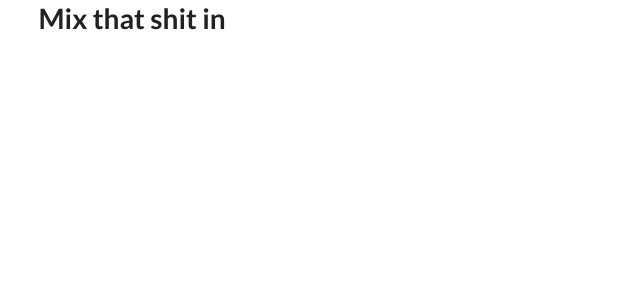
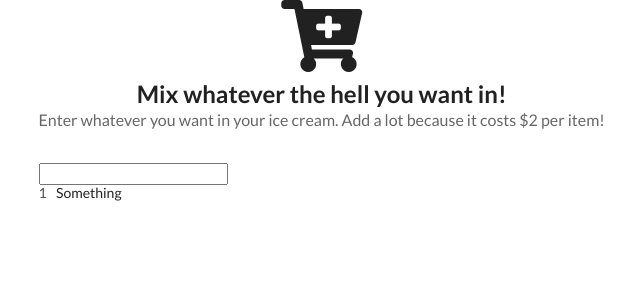
Before and after one commit to JacobPRC/voting-app, a React (Create React App) app: page /mixins in a window 1280 px wide. Shown: the top 300 px of the page, without its empty margins (38-678 px from the left). Built offline with nearby package versions, Linux system fonts and the light colour scheme.

Commit message:
set up basic template and notes for where I want to take this weird app

```diff
--- a/src/components/mixins/Mixins.js
+++ b/src/components/mixins/Mixins.js
@@ -1,9 +1,37 @@
 import React from "react";
 
 const Mixins = () => {
+  // Ah CRUD, we gonna crud this shit up. Make this a whole crud to do list where you can add, edit
+  // and delete things you'd like in your ice cream. Hook it up with JSON Server.
+  // maybe have a set price for e/ item and add it up. maybe do a whole checkout thing?
+  // that would be fun! Maybe even do another component that acts as an "Ice cream builder". Not animated
+  // like i was thinking before. but like choose a ice cream flavor, then some toppings and pay.
+  //maybe that one could have the checkout. And this one just adds up the total. Maybe it enev doesn't
+  // do that. W/ the other one, try some simple transition animation. How do I do that?
+  // And set it up so you click an icon for e/ thing (ie chocolate, cookie dough, etc);
+
   return (
     <div>
-      <h1>Mix that shit in</h1>
+      <div>
+        <h2 class="ui icon header">
+          <i class="cart plus icon"></i>
+          <div class="content">
+            Mix whatever the hell you want in!
+            <div class="sub header">
+              Enter whatever you want in your ice cream. Add a lot because it
+              costs $2 per item!
+            </div>
+          </div>
+        </h2>
+      </div>
+      <br />
+      <input />
+      <br />
+      <div>
+        <ol className="ui list">
+          <li>Something</li>
+        </ol>
+      </div>
     </div>
   );
 };
```
